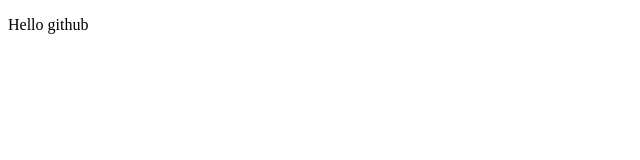
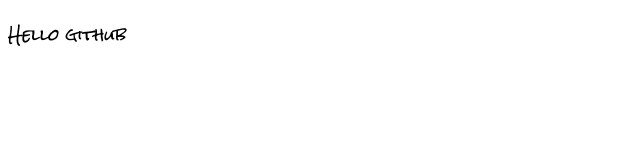
Before and after one commit to Sevantkumar/Sevantkumar.github.io, a plain HTML site: page index.html in a window 1280 px wide. Shown: the whole page, without its empty margins (0-640 px from the left). Drawn offline with Linux system fonts and the light colour scheme.

Commit message:
added style

```diff
--- a/index.html
+++ b/index.html
@@ -5,6 +5,10 @@
     <meta http-equiv="X-UA-Compatible" content="IE=edge">
     <meta name="viewport" content="width=device-width, initial-scale=1.0">
     <title>First website</title>
+    <link rel="preconnect" href="https://fonts.googleapis.com">
+    <link rel="preconnect" href="https://fonts.gstatic.com" crossorigin>
+    <link href="https://fonts.googleapis.com/css2?family=Rock+Salt&display=swap" rel="stylesheet">
+    <link rel="stylesheet" type="text/css" href="./style.css">
 </head>
 <body>
     <p>Hello github</p>
--- /dev/null
+++ b/style.css
@@ -0,0 +1,3 @@
+p {
+    font-family: 'Rock Salt', cursive;
+}
```
